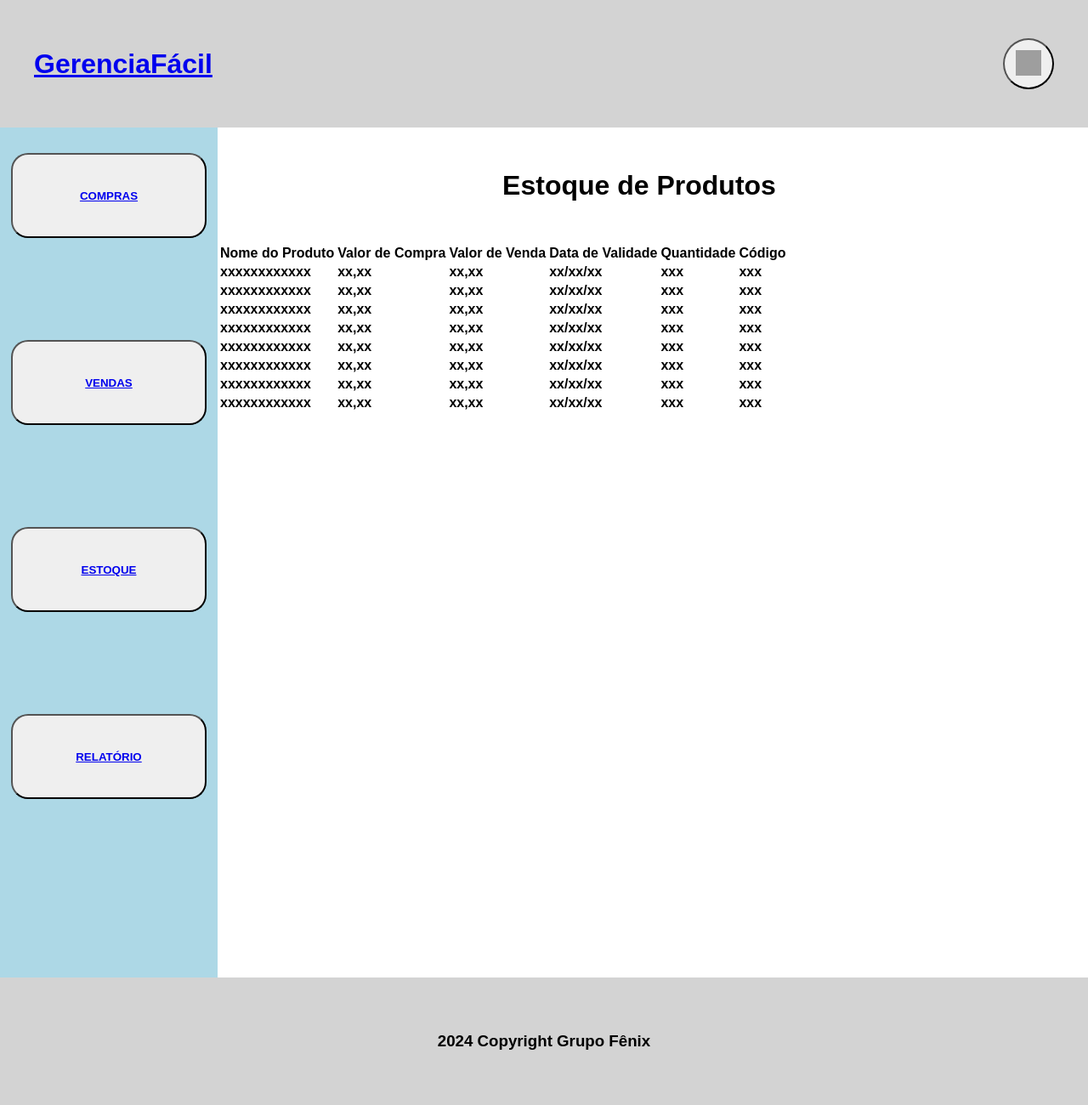
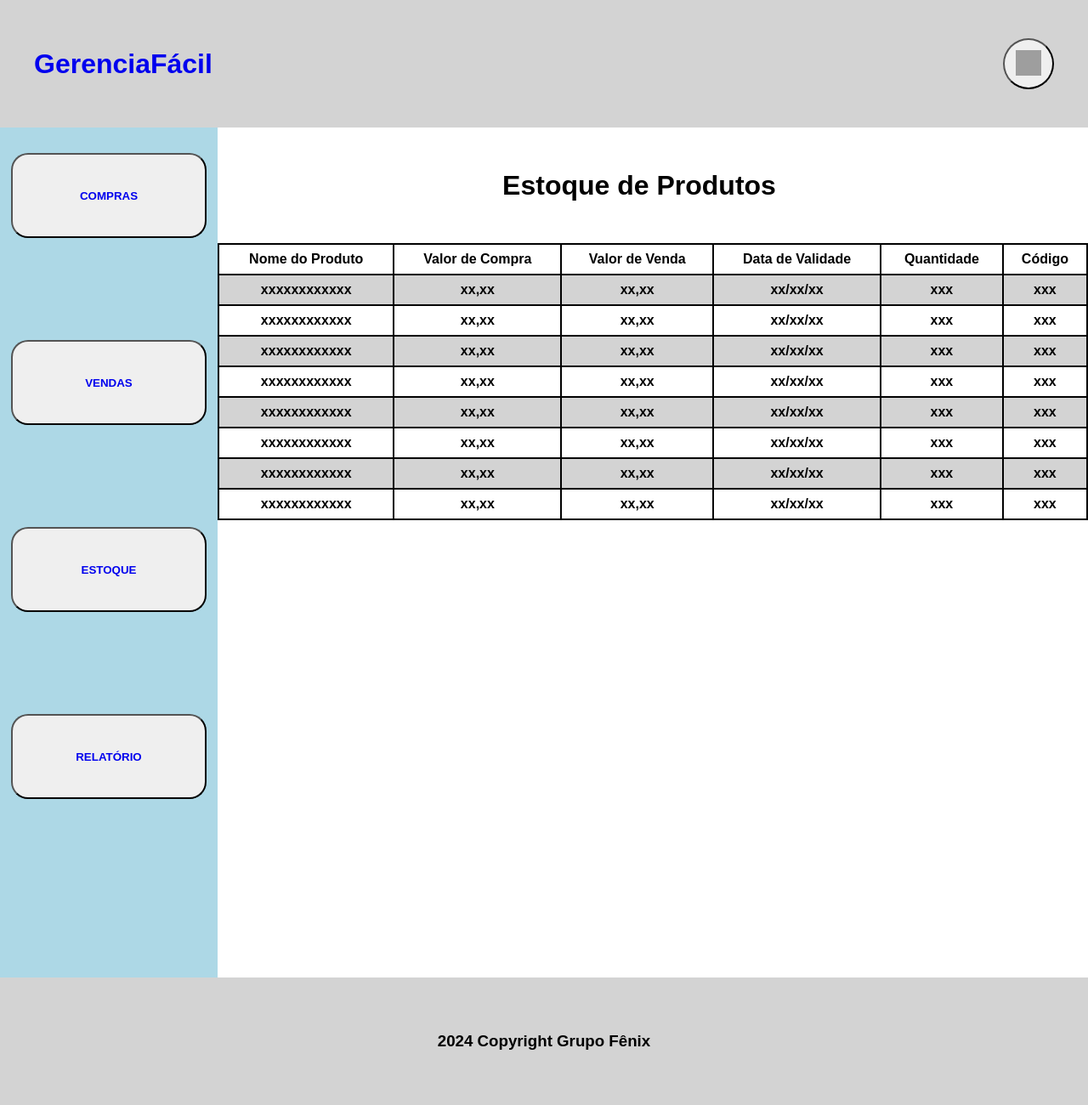
Before and after one commit to Darlan-Berg/GerenciaFacil, a Flask app: page /estoque in a window 1280 px wide. Shown: the whole page at 85% size. Run offline with Flask 3, Linux system fonts and the light colour scheme; grey boxes are pictures that could not be loaded.

Commit message:
Update styles.css

```diff
--- a/static/styles.css
+++ b/static/styles.css
@@ -1,7 +1,11 @@
 * {
-    box-sizing: border-box;
-    font-family: Arial, Helvetica, sans-serif;
-    font-weight: bold;
+box-sizing: border-box;
+font-family: Arial, Helvetica, sans-serif;
+font-weight: bold;
+}
+
+a {
+    text-decoration: none;
 }
 
 body {
@@ -139,6 +143,7 @@ footer h3 {
     align-items: center;
     justify-content: center;
     font-size: 20px;
+    background-color: lightgray;
 }
 
 .conteudo-relatorios div {
@@ -153,3 +158,24 @@ footer h3 {
     margin-top: 30px;
 
 }
+
+.cabecalho-produtos {
+    display: flex;
+    flex-direction: row;
+    justify-content: space-between;
+}
+
+table {
+            width: 100%;
+            border-collapse: collapse;
+}
+
+th, td {
+    border: 2px solid black;
+    padding: 8px;
+    text-align: center;
+}
+
+tr:nth-child(even) {
+    background-color: lightgray;
+}
```
